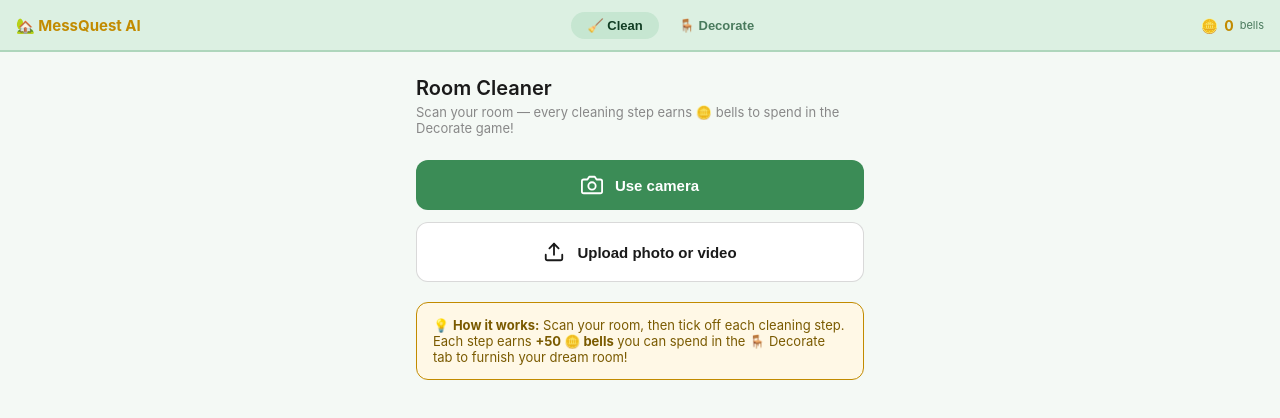
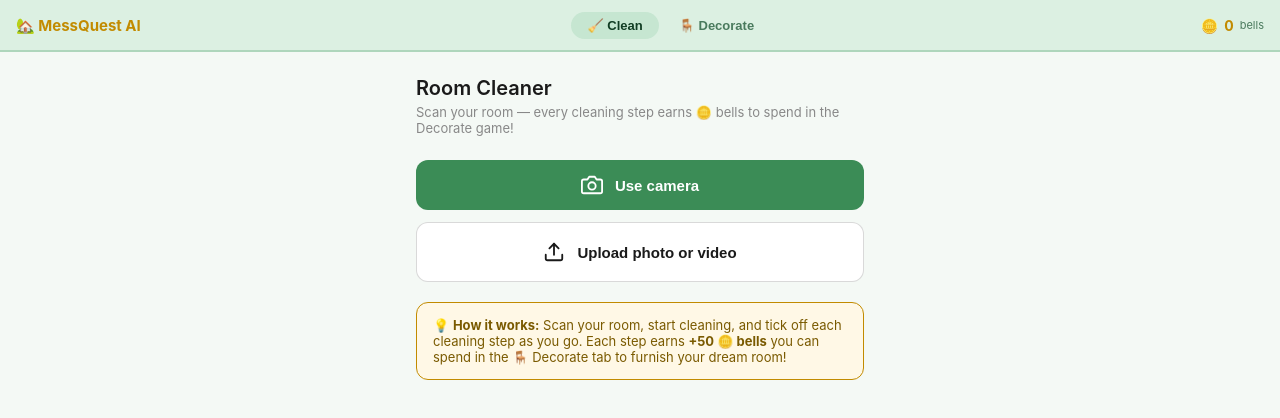
Before and after one commit to IdleCape/Hack-America-AI-Room-Cleaner-App, a plain HTML site: page room-cleaner-game(Avishai&Sathvik).html in a window 1280 px wide. Drawn offline with nearby package versions, Linux system fonts and the light colour scheme.

```diff
--- a/room-cleaner-game(Avishai&Sathvik).html
+++ b/room-cleaner-game(Avishai&Sathvik).html
@@ -480,7 +480,7 @@ function RoomCleaner() {
       React.createElement("button", { onClick:()=>{ setMode("upload"); setScreen("upload"); }, style:{ width:"100%", padding:"18px 20px", fontSize:15, fontWeight:600, borderRadius:12, background:"#fff", color:"#1a1a1a", border:"0.5px solid rgba(0,0,0,0.15)", cursor:"pointer", display:"flex", alignItems:"center", gap:12, justifyContent:"center" } }, iconUpload("#1a1a1a"), "Upload photo or video")
     ),
     React.createElement("div", { style:{ marginTop:20, padding:"14px 16px", background:"#fff8e6", border:"1px solid #c28b00", borderRadius:12, fontSize:13, color:"#7a5a00" } },
-      "💡 ", React.createElement("strong", null, "How it works:"), " Scan your room, then tick off each cleaning step. Each step earns ", React.createElement("strong", null, "+50 🪙 bells"), " you can spend in the 🪑 Decorate tab to furnish your dream room!"
+      "💡 ", React.createElement("strong", null, "How it works:"), " Scan your room, start cleaning, and tick off each cleaning step as you go. Each step earns ", React.createElement("strong", null, "+50 🪙 bells"), " you can spend in the 🪑 Decorate tab to furnish your dream room!"
     )
   );
 
```
